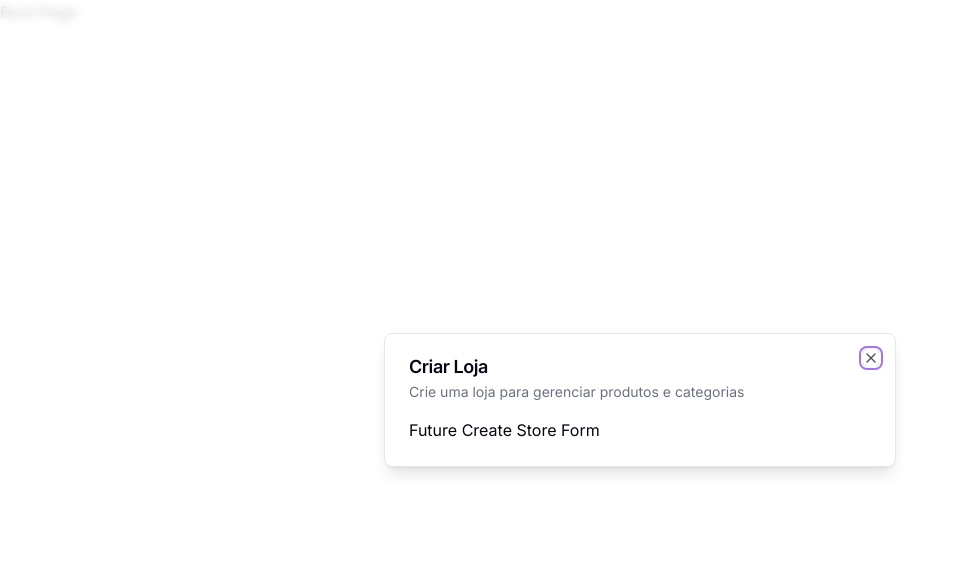
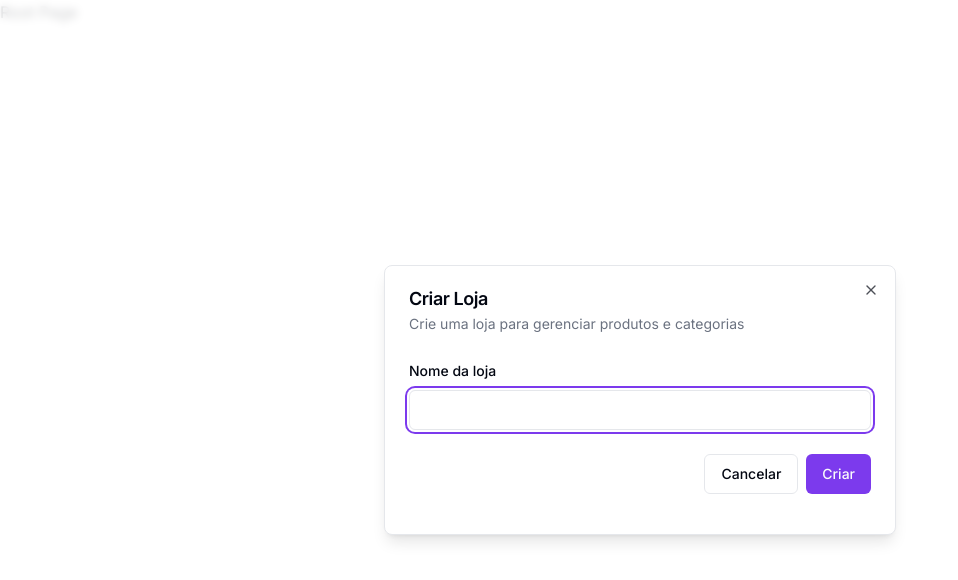
Before and after one commit to JoaoManoelDev/omni-store, a Next.js app in the folder omni-store-admin/: page / in a window 1280 px wide. Shown: the top 580 px of the page, without its empty margins (0-958 px from the left). Built offline with nearby package versions, Linux system fonts and the light colour scheme.

Commit message:
feat: create new form store

```diff
--- a/omni-store-admin/package.json
+++ b/omni-store-admin/package.json
@@ -11,7 +11,9 @@
   "dependencies": {
     "@clerk/localizations": "^1.26.7",
     "@clerk/nextjs": "^4.26.1",
+    "@hookform/resolvers": "^3.3.2",
     "@radix-ui/react-dialog": "^1.0.5",
+    "@radix-ui/react-label": "^2.0.2",
     "@radix-ui/react-slot": "^1.0.2",
     "class-variance-authority": "^0.7.0",
     "clsx": "^2.0.0",
@@ -19,8 +21,10 @@
     "next": "14.0.0",
     "react": "^18",
     "react-dom": "^18",
+    "react-hook-form": "^7.47.0",
     "tailwind-merge": "^1.14.0",
     "tailwindcss-animate": "^1.0.7",
+    "zod": "^3.22.4",
     "zustand": "^4.4.4"
   },
   "devDependencies": {
--- a/omni-store-admin/src/components/modals/store-modal.tsx
+++ b/omni-store-admin/src/components/modals/store-modal.tsx
@@ -1,10 +1,36 @@
 "use client"
 
+import { useForm } from "react-hook-form"
+import { zodResolver } from "@hookform/resolvers/zod"
+
 import { Modal } from "@/components/ui/modal"
+import { NewStoreInput, newStoreSchema } from "@/lib/validations/store"
 import { storeModalStore } from "@/stores/store-modal-store"
+import { Input } from "../ui/input"
+import {
+  Form,
+  FormControl,
+  FormField,
+  FormItem,
+  FormLabel,
+  FormMessage,
+} from "@/components/ui/form"
+import { Button } from "../ui/button"
 
 export const StoreModal = () => {
   const storeModal = storeModalStore()
+
+  const onSubmit = (data: NewStoreInput) => {
+    console.log(data)
+    // TODO: Create Store
+  }
+
+  const newStoreForm = useForm<NewStoreInput>({
+    resolver: zodResolver(newStoreSchema),
+    defaultValues: {
+      name: ""
+    }
+  })
 
   return (
     <Modal
@@ -13,7 +39,30 @@
       isOpen={storeModal.isOpen}
       onClose={storeModal.onClose}
     >
-      Future Create Store Form
+      <div className="space-y-4 py-2 pb-4">
+        <Form {...newStoreForm}>
+          <form onSubmit={newStoreForm.handleSubmit(onSubmit)}>
+            <FormField
+              control={newStoreForm.control}
+              name="name"
+              render={({ field }) => (
+                <FormItem>
+                  <FormLabel>Nome da loja</FormLabel>
+                  <FormControl>
+                    <Input {...field} />
+                  </FormControl>
+                  <FormMessage />
+                </FormItem>
+              )}
+            />
+
+            <div className="pt-6 space-x-2 flex items-center justify-end">
+              <Button type="button" variant="outline" onClick={storeModal.onClose}>Cancelar</Button>
+              <Button type="submit">Criar</Button>
+            </div>
+          </form>
+        </Form>
+      </div>
     </Modal>
   )
 }
--- /dev/null
+++ b/omni-store-admin/src/components/ui/form.tsx
@@ -0,0 +1,176 @@
+import * as React from "react"
+import * as LabelPrimitive from "@radix-ui/react-label"
+import { Slot } from "@radix-ui/react-slot"
+import {
+  Controller,
+  ControllerProps,
+  FieldPath,
+  FieldValues,
+  FormProvider,
+  useFormContext,
+} from "react-hook-form"
+
+import { cn } from "@/lib/utils"
+import { Label } from "@/components/ui/label"
+
+const Form = FormProvider
+
+type FormFieldContextValue<
+  TFieldValues extends FieldValues = FieldValues,
+  TName extends FieldPath<TFieldValues> = FieldPath<TFieldValues>
+> = {
+  name: TName
+}
+
+const FormFieldContext = React.createContext<FormFieldContextValue>(
+  {} as FormFieldContextValue
+)
+
+const FormField = <
+  TFieldValues extends FieldValues = FieldValues,
+  TName extends FieldPath<TFieldValues> = FieldPath<TFieldValues>
+>({
+  ...props
+}: ControllerProps<TFieldValues, TName>) => {
+  return (
+    <FormFieldContext.Provider value={{ name: props.name }}>
+      <Controller {...props} />
+    </FormFieldContext.Provider>
+  )
+}
+
+const useFormField = () => {
+  const fieldContext = React.useContext(FormFieldContext)
+  const itemContext = React.useContext(FormItemContext)
+  const { getFieldState, formState } = useFormContext()
+
+  const fieldState = getFieldState(fieldContext.name, formState)
+
+  if (!fieldContext) {
+    throw new Error("useFormField should be used within <FormField>")
+  }
+
+  const { id } = itemContext
+
+  return {
+    id,
+    name: fieldContext.name,
+    formItemId: `${id}-form-item`,
+    formDescriptionId: `${id}-form-item-description`,
+    formMessageId: `${id}-form-item-message`,
+    ...fieldState,
+  }
+}
+
+type FormItemContextValue = {
+  id: string
+}
+
+const FormItemContext = React.createContext<FormItemContextValue>(
+  {} as FormItemContextValue
+)
+
+const FormItem = React.forwardRef<
+  HTMLDivElement,
+  React.HTMLAttributes<HTMLDivElement>
+>(({ className, ...props }, ref) => {
+  const id = React.useId()
+
+  return (
+    <FormItemContext.Provider value={{ id }}>
+      <div ref={ref} className={cn("space-y-2", className)} {...props} />
+    </FormItemContext.Provider>
+  )
+})
+FormItem.displayName = "FormItem"
+
+const FormLabel = React.forwardRef<
+  React.ElementRef<typeof LabelPrimitive.Root>,
+  React.ComponentPropsWithoutRef<typeof LabelPrimitive.Root>
+>(({ className, ...props }, ref) => {
+  const { error, formItemId } = useFormField()
+
+  return (
+    <Label
+      ref={ref}
+      className={cn(error && "text-destructive", className)}
+      htmlFor={formItemId}
+      {...props}
+    />
+  )
+})
+FormLabel.displayName = "FormLabel"
+
+const FormControl = React.forwardRef<
+  React.ElementRef<typeof Slot>,
+  React.ComponentPropsWithoutRef<typeof Slot>
+>(({ ...props }, ref) => {
+  const { error, formItemId, formDescriptionId, formMessageId } = useFormField()
+
+  return (
+    <Slot
+      ref={ref}
+      id={formItemId}
+      aria-describedby={
+        !error
+          ? `${formDescriptionId}`
+          : `${formDescriptionId} ${formMessageId}`
+      }
+      aria-invalid={!!error}
+      {...props}
+    />
+  )
+})
+FormControl.displayName = "FormControl"
+
+const FormDescription = React.forwardRef<
+  HTMLParagraphElement,
+  React.HTMLAttributes<HTMLParagraphElement>
+>(({ className, ...props }, ref) => {
+  const { formDescriptionId } = useFormField()
+
+  return (
+    <p
+      ref={ref}
+      id={formDescriptionId}
+      className={cn("text-sm text-muted-foreground", className)}
+      {...props}
+    />
+  )
+})
+FormDescription.displayName = "FormDescription"
+
+const FormMessage = React.forwardRef<
+  HTMLParagraphElement,
+  React.HTMLAttributes<HTMLParagraphElement>
+>(({ className, children, ...props }, ref) => {
+  const { error, formMessageId } = useFormField()
+  const body = error ? String(error?.message) : children
+
+  if (!body) {
+    return null
+  }
+
+  return (
+    <p
+      ref={ref}
+      id={formMessageId}
+      className={cn("text-sm font-medium text-destructive", className)}
+      {...props}
+    >
+      {body}
+    </p>
+  )
+})
+FormMessage.displayName = "FormMessage"
+
+export {
+  useFormField,
+  Form,
+  FormItem,
+  FormLabel,
+  FormControl,
+  FormDescription,
+  FormMessage,
+  FormField,
+}
--- /dev/null
+++ b/omni-store-admin/src/components/ui/input.tsx
@@ -0,0 +1,25 @@
+import * as React from "react"
+
+import { cn } from "@/lib/utils"
+
+export interface InputProps
+  extends React.InputHTMLAttributes<HTMLInputElement> {}
+
+const Input = React.forwardRef<HTMLInputElement, InputProps>(
+  ({ className, type, ...props }, ref) => {
+    return (
+      <input
+        type={type}
+        className={cn(
+          "flex h-10 w-full rounded-md border border-input bg-background px-3 py-2 text-sm ring-offset-background file:border-0 file:bg-transparent file:text-sm file:font-medium placeholder:text-muted-foreground focus-visible:outline-none focus-visible:ring-2 focus-visible:ring-ring focus-visible:ring-offset-2 disabled:cursor-not-allowed disabled:opacity-50",
+          className
+        )}
+        ref={ref}
+        {...props}
+      />
+    )
+  }
+)
+Input.displayName = "Input"
+
+export { Input }
--- /dev/null
+++ b/omni-store-admin/src/components/ui/label.tsx
@@ -0,0 +1,26 @@
+"use client"
+
+import * as React from "react"
+import * as LabelPrimitive from "@radix-ui/react-label"
+import { cva, type VariantProps } from "class-variance-authority"
+
+import { cn } from "@/lib/utils"
+
+const labelVariants = cva(
+  "text-sm font-medium leading-none peer-disabled:cursor-not-allowed peer-disabled:opacity-70"
+)
+
+const Label = React.forwardRef<
+  React.ElementRef<typeof LabelPrimitive.Root>,
+  React.ComponentPropsWithoutRef<typeof LabelPrimitive.Root> &
+    VariantProps<typeof labelVariants>
+>(({ className, ...props }, ref) => (
+  <LabelPrimitive.Root
+    ref={ref}
+    className={cn(labelVariants(), className)}
+    {...props}
+  />
+))
+Label.displayName = LabelPrimitive.Root.displayName
+
+export { Label }
--- /dev/null
+++ b/omni-store-admin/src/lib/validations/store.ts
@@ -0,0 +1,7 @@
+import * as z from "zod"
+
+export const newStoreSchema = z.object({
+  name: z.string().min(1, "O nome da loja não pode estar vazio.")
+})
+
+export type NewStoreInput = z.infer<typeof newStoreSchema>
```
Also changed, not shown: 1 other file (tests, documents, lock files or other folders).
